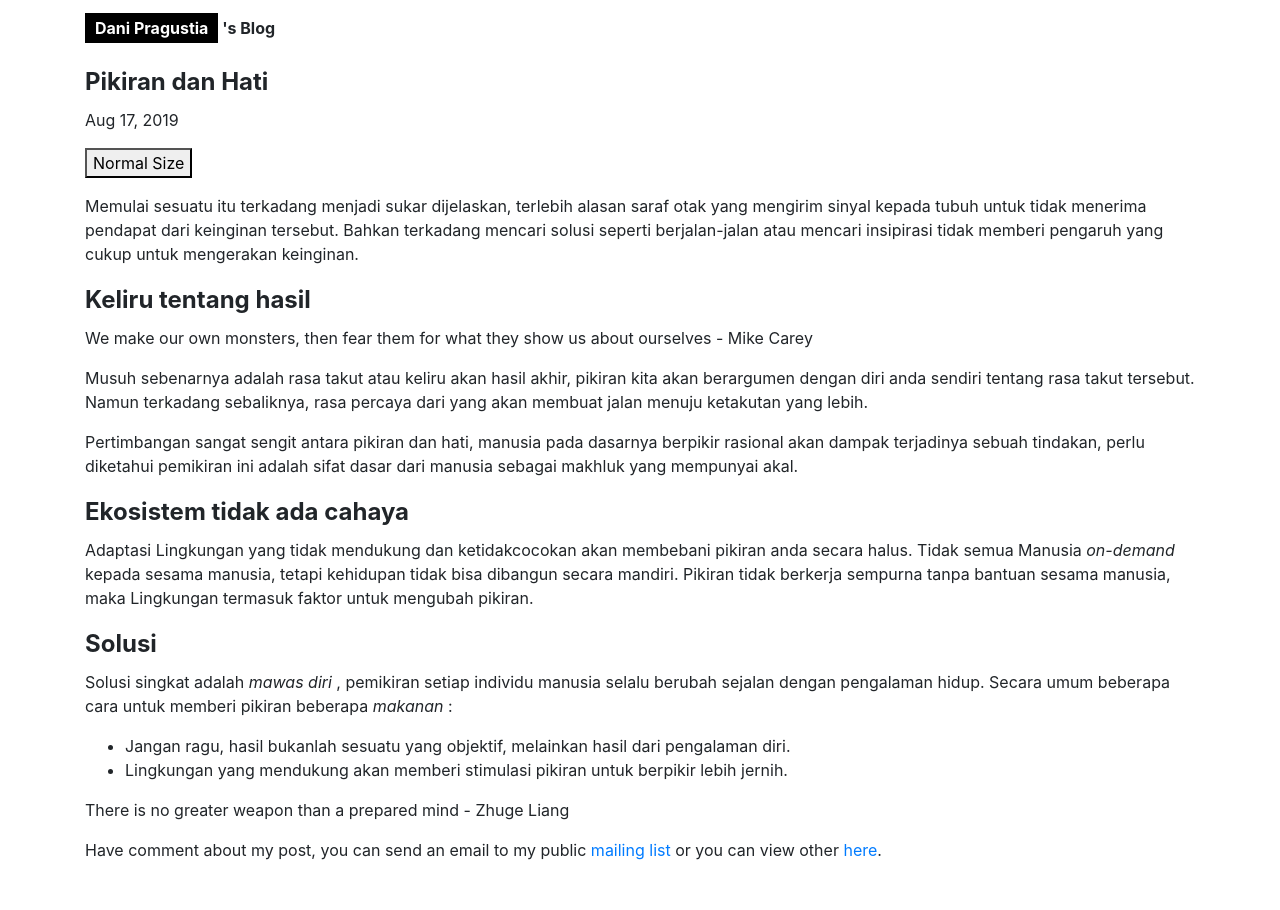
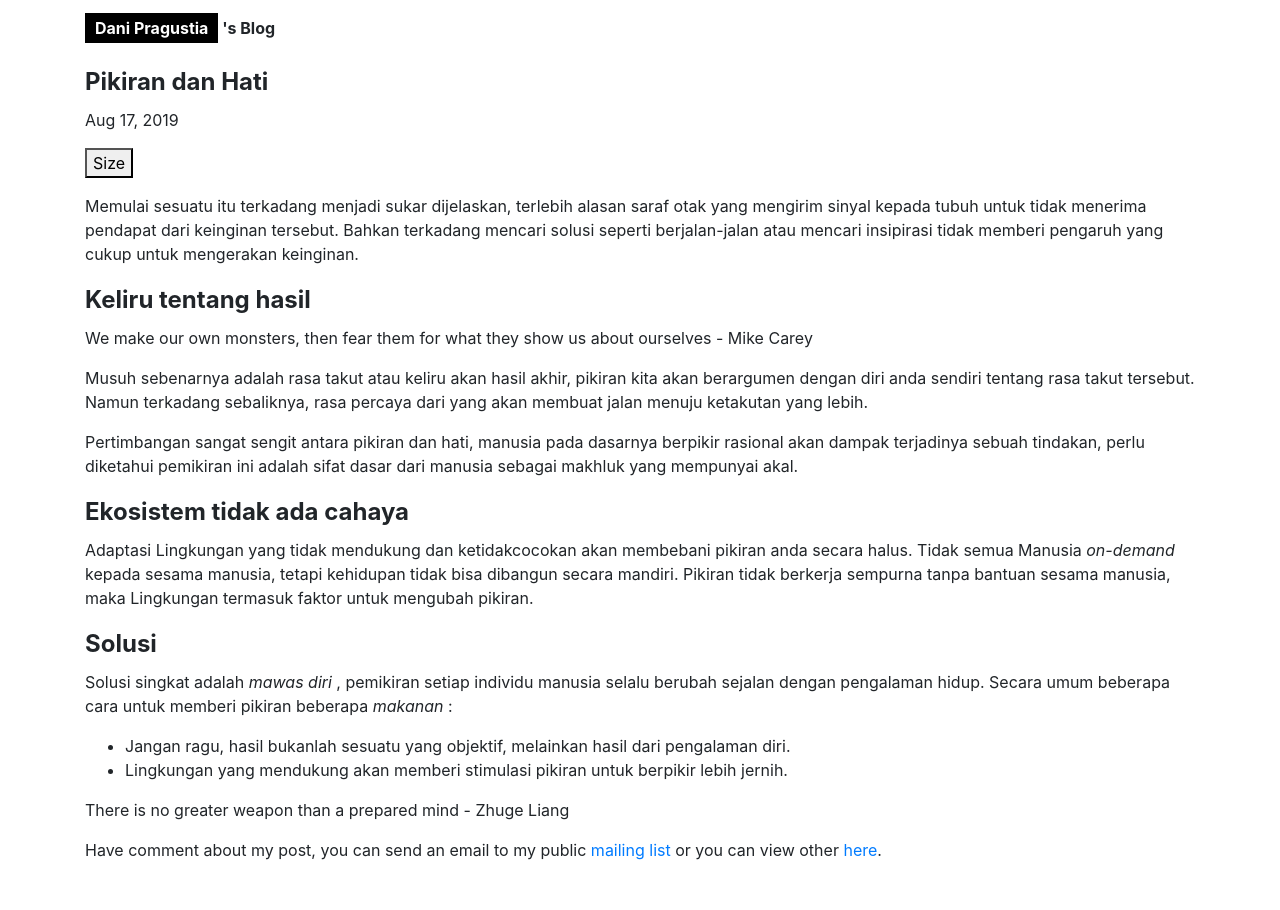
Before and after one commit to danipragustia/website, a Jekyll site: the page built from _posts/2019-08-17-pikiran-dan-hati.md, in a window 1280 px wide. Built offline with Jekyll 4.4.1, drawn with Linux system fonts in a browser that asks for light colours.

Commit message:
optimize: make code more reasonable

```diff
--- a/_layouts/post.html
+++ b/_layouts/post.html
@@ -23,7 +23,7 @@
         {{ page.date | date: date_format }}
       </time>
     </p>
-    <button type="button" class="btn btn-secondary" id="btnFontsize" value="Normal">Normal Size</button>
+    <button type="button" class="btn btn-secondary" id="btnFontsize" value="Normal">Size</button>
   </header>
   <div class="text-justify" itemprop="articleBody" id="content">
     {{ content }}
--- a/assets/js/main.js
+++ b/assets/js/main.js
@@ -1,14 +1 @@
-let btnSize = document.getElementById('btnFontsize')
-
-btnSize.addEventListener('click', (event) => {
-	if (document.body.style.fontSize == "") { document.body.style.fontSize = '1em'; }
-	if (btnSize.getAttribute('value') == 'Normal') {
-		btnSize.setAttribute('value') == 'Big Size'
-		btnSize.innerHTML('Big Size')
-		document.body.style.fontSize = parseFloat(document.body.style.fontSize) + (1 * 0.3) + 'em'
-	} else {
-		btnSize.setAttribute('value') == 'Normal'
-		btnSize.innerHTML('Normal Size')
-		document.body.style.fontSize = '1em'
-	}
-})
+document.getElementById('btnFontsize').addEventListener('click', (event) => document.body.style.fontSize = (document.body.style.fontSize == '1em' || document.body.style.fontSize == '' ? parseFloat(document.body.style.fontSize) + (1 * 0.3) : '1') + 'em')
```
